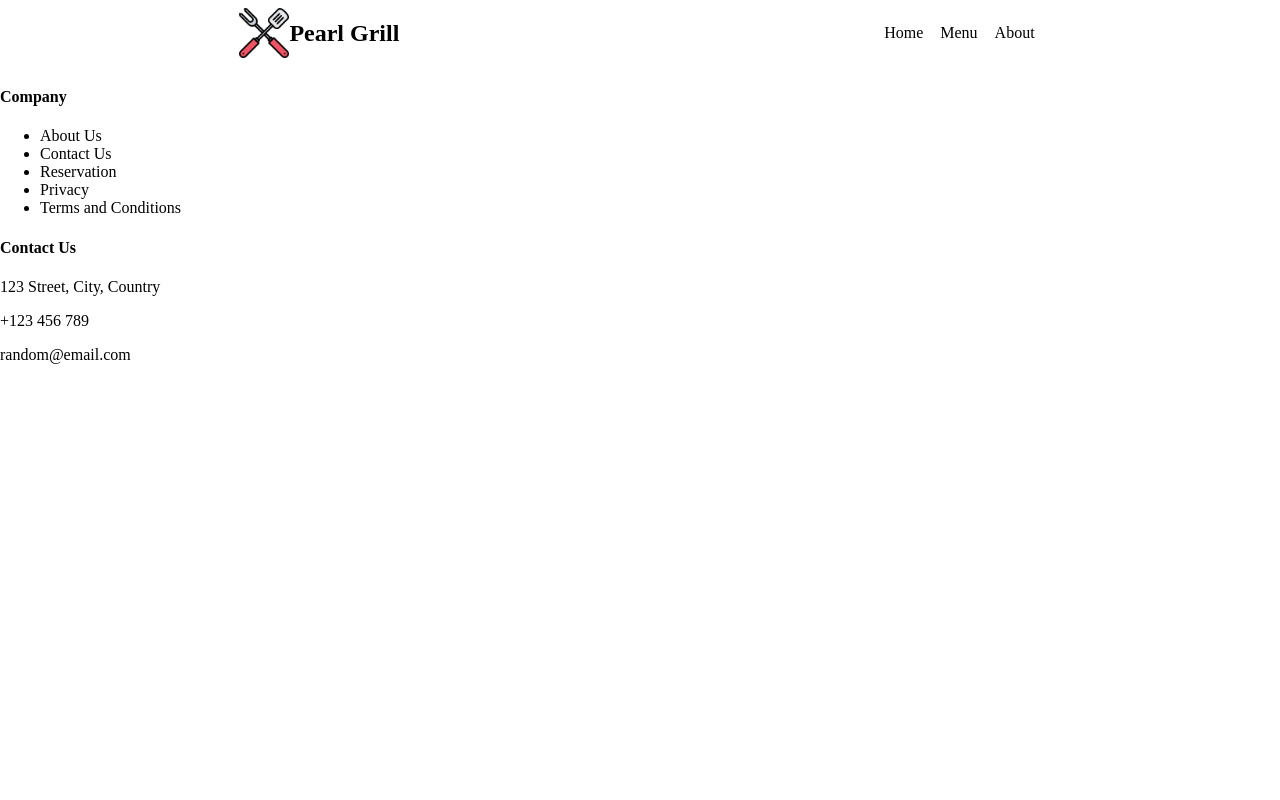
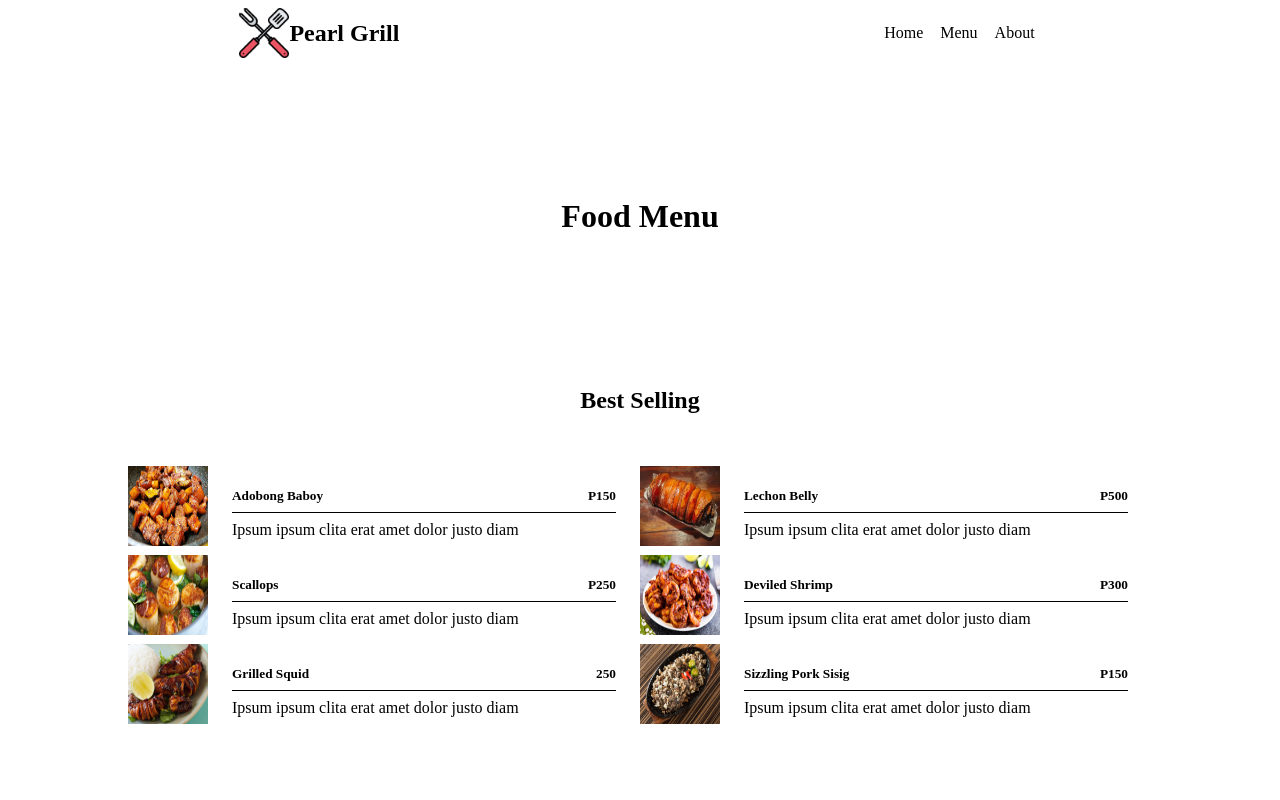
Before and after one commit to cygnn/restaurant-page-2, a website built with webpack: page src/index.html in a window 1280 px wide. Both pictures are taken after a click on the button "Menu". Shown: the top 800 px of the page. Built offline with nearby package versions, Linux system fonts and the light colour scheme.

Commit message:
added menu & styled a bit

```diff
--- a/src/pages/initialLoad.js
+++ b/src/pages/initialLoad.js
@@ -1,5 +1,6 @@
 import logoImg from '../imgs/logo.png';
 import { loadHome } from './loadHome';
+import { loadMenu } from './loadMenu';
 export default function initialLoad(){
     const header = document.querySelector('header');
     const nav = document.createElement('nav');
@@ -40,11 +41,15 @@ export default function initialLoad(){
     header.appendChild(nav);
 
     home.addEventListener('click', loadHome);
+    menu.addEventListener('click', loadMenu);
 
     const footer = document.createElement('footer');
     const div1 = document.createElement('div');
+    div1.classList.add('footer-content')
     const div2 = document.createElement('div');
+    div2.classList.add('footer-content')
     const div3 = document.createElement('div');
+    div3.classList.add('footer-content')
 
     const footerCompany = document.createElement('h4')
     footerCompany.classList.add('footer-title');
@@ -83,9 +88,35 @@ export default function initialLoad(){
     const icons = document.createElement('div');
     icons.classList.add('icons');
 
+    const opening = document.createElement('h4')
+    opening.classList.add('footer-title');
+    opening.textContent = 'Opening';
+    div3.appendChild(opening);
+
+    const date1 = document.createElement('h5');
+    date1.classList.add('sub-title');
+    date1.textContent = 'Monday - Saturday';
+    div3.appendChild(date1);
+
+    const time1 = document.createElement('p');
+    time1.classList.add('time');
+    time1.textContent = '9AM - 9PM';
+    div3.appendChild(time1);
+
+    const date2 = document.createElement('h5');
+    date2.classList.add('sub-title');
+    date2.textContent = 'Sunday';
+    div3.appendChild(date2);
+
+    const time2 = document.createElement('p');
+    time2.classList.add('time');
+    time2.textContent = '10AM - 10PM';
+    div3.appendChild(time2);
+
 
     footer.appendChild(div1);
     footer.appendChild(div2);
+    footer.appendChild(div3);
     const body = document.querySelector('body');
     body.appendChild(footer);
 
--- /dev/null
+++ b/src/pages/loadMenu.js
@@ -0,0 +1,102 @@
+import img1 from '../imgs/adobo.jpg';
+import img2 from '../imgs/lechon.jpeg';
+import img3 from '../imgs/scallops.jpg';
+import img4 from '../imgs/shrimp.jpeg';
+import img5 from '../imgs/squid.jpg';
+import img6 from '../imgs/sisig.jpg';
+
+export function loadMenu(){
+    const content = document.querySelector('#content');
+
+    const menuContent = document.createElement('div');
+    menuContent.classList.add('menu-content');
+
+    const heroContent = document.createElement('div');
+    heroContent.classList.add('hero-content');
+
+    const menuTitle = document.createElement('h1');
+    menuTitle.classList.add('menu-title');
+    menuTitle.textContent = 'Food Menu';
+    heroContent.appendChild(menuTitle);
+    menuContent.appendChild(heroContent);
+
+    const menu = document.createElement('div');
+    menu.classList.add('menu');
+    const menuSub = document.createElement('h2');
+    menuSub.classList.add('menu-subtitle');
+    menuSub.textContent = 'Best Selling';
+    menu.appendChild(menuSub);
+
+    const mainmenu = document.createElement('div');
+    mainmenu.classList.add('main-menu');
+
+    let menuItems = [
+        {
+            name: "Adobong Baboy",
+            img: img1,
+            price: "P150"
+        },
+        {
+            name: "Lechon Belly",
+            img: img2,
+            price: "P500"
+        },
+        {
+            name: "Scallops",
+            img: img3,
+            price: "P250"
+        },
+        {
+            name: "Deviled Shrimp",
+            img: img4,
+            price: "P300"
+        },
+        {
+            name: "Grilled Squid",
+            img: img5,
+            price: "250"
+        },
+        {
+            name: "Sizzling Pork Sisig",
+            img: img6,
+            price: "P150"
+        }
+    ]
+
+    menuItems.forEach(item => {
+        const menuCard = document.createElement('div');
+        menuCard.classList.add('menu-card');
+
+        const img = document.createElement('img');
+        img.src = item.img;
+        img.classList.add('menu-image');
+
+        const menudetailsDiv = document.createElement('div');
+        menudetailsDiv.classList.add('menu-div');
+
+        const menuDetails = document.createElement('h5');
+        menuDetails.classList.add('menu-details');
+
+        const itemName = document.createElement('span');
+        itemName.textContent = item.name;
+        const itemPrice = document.createElement('span');
+        itemPrice.textContent = item.price;
+
+        const menuDesc = document.createElement('p');
+        menuDesc.classList.add('menu-desc');
+        menuDesc.textContent = 'Ipsum ipsum clita erat amet dolor justo diam';
+
+        menuDetails.appendChild(itemName);
+        menuDetails.appendChild(itemPrice);
+
+        menudetailsDiv.appendChild(menuDetails);
+        menudetailsDiv.appendChild(menuDesc);
+
+        menuCard.appendChild(img);
+        menuCard.appendChild(menudetailsDiv);
+        mainmenu.appendChild(menuCard);
+    });
+    menu.appendChild(mainmenu);
+    menuContent.appendChild(menu);
+    content.appendChild(menuContent);
+}
--- a/src/styles/page.css
+++ b/src/styles/page.css
@@ -57,3 +57,86 @@ button{
     height: 60%;
     margin-top: 3rem;
 }
+
+footer{
+    display: flex;
+    z-index: 10;
+    width: 100%;
+    margin-top: 3rem;
+}
+
+.footer-content{
+    width: 25%;
+    margin-top: 2rem;
+    padding: 0 1rem;
+}
+
+.footer-title{
+    margin: 0 0 1rem 0;
+    font-size: 1.5rem;
+}
+
+.sub-title{
+    margin: auto;
+    font-size: 1.2rem;
+}
+
+.time{
+    margin: 0.5rem 0 1rem 0;
+}
+
+.hero-content{
+    display: flex;
+    justify-content: center;
+    align-items: center;
+    width: 100%;
+    min-height: 300px;
+}
+
+.menu{
+    display: flex;
+    flex-direction: column;
+    align-items: center;
+}
+
+.menu-subtitle{
+
+}
+
+.main-menu{
+    display: flex;
+    width: 80%;
+    flex-wrap: wrap;
+    justify-content: center;
+    align-items: center;
+    margin-top: 2rem;
+}
+
+.menu-card{
+    display: flex;
+    width: 50%;
+
+}
+
+.menu-image{
+    width: 80px;
+    height: 80px;
+}
+
+.menu-details{
+    display: flex;
+    flex-direction: row;
+    justify-content: space-between;
+    border-bottom: 1px solid black;
+    margin-bottom: 0.5rem;
+    padding-bottom: 0.5rem;
+}
+
+.menu-div{
+    padding: 0 1.5rem;
+    width: 100%;
+}
+
+.menu-desc{
+    margin-top: 0.5rem;
+}
```
Also changed, not shown: src/imgs/adobo.jpg (added), src/imgs/lechon.jpeg (added), src/imgs/scallops.jpg (added), src/imgs/shrimp.jpeg (added), src/imgs/sisig.jpg (added), src/imgs/squid.jpg (added).
